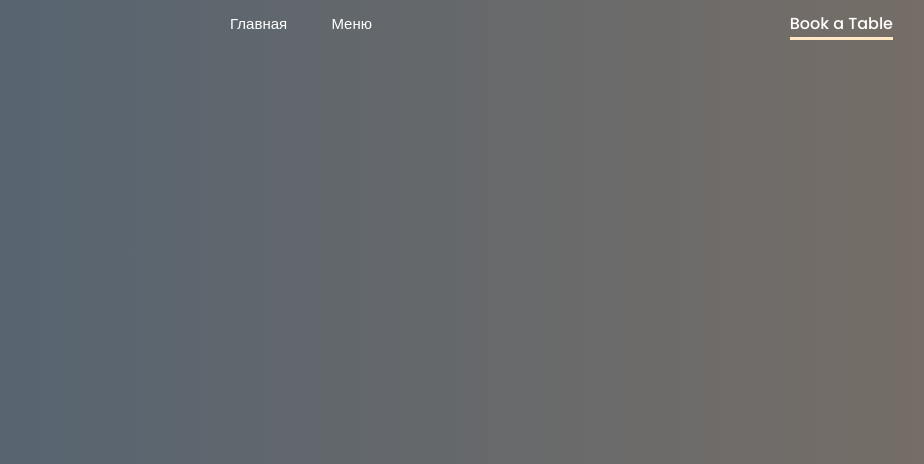
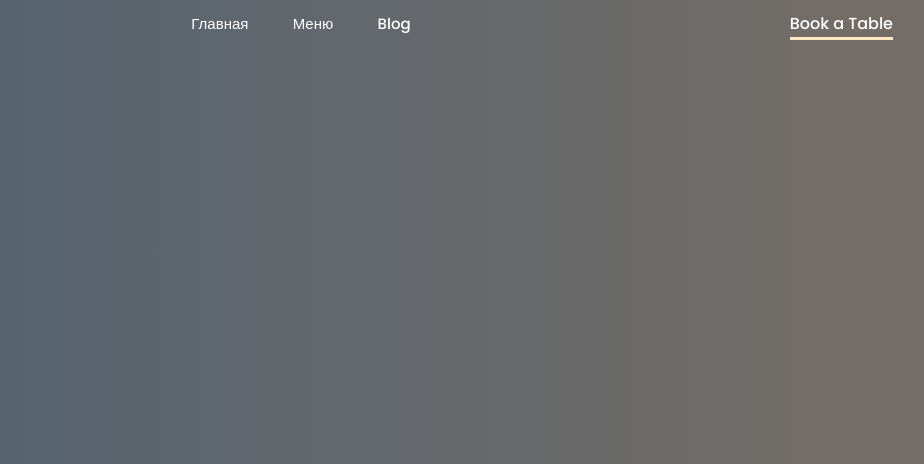
Before and after one commit to steepHaker/restoran_gamburger, a Django app: template config/templates/blogPage/blog.html in a window 1280 px wide. Shown: the top 464 px of the page, without its empty margins (339-1263 px from the left). Run offline with Django 4.2, Linux system fonts and the light colour scheme; the template is opened without the code that fills it, so the values that code supplies are empty; parts of the project's set-up code (start-up, migrations or seed data) failed here and were passed over; some libraries are stand-ins or nearby versions.

Commit message:
Update menu.html

```diff
--- a/config/templates/main/menu.html
+++ b/config/templates/main/menu.html
@@ -7,5 +7,8 @@
         <li>
             <a href="{% url 'menu' %}">Меню</a>
         </li>
+        <li>
+            <a href="{% url 'blog' %}">Blog</a>
+        </li>
     </ul>
 </nav>
```
